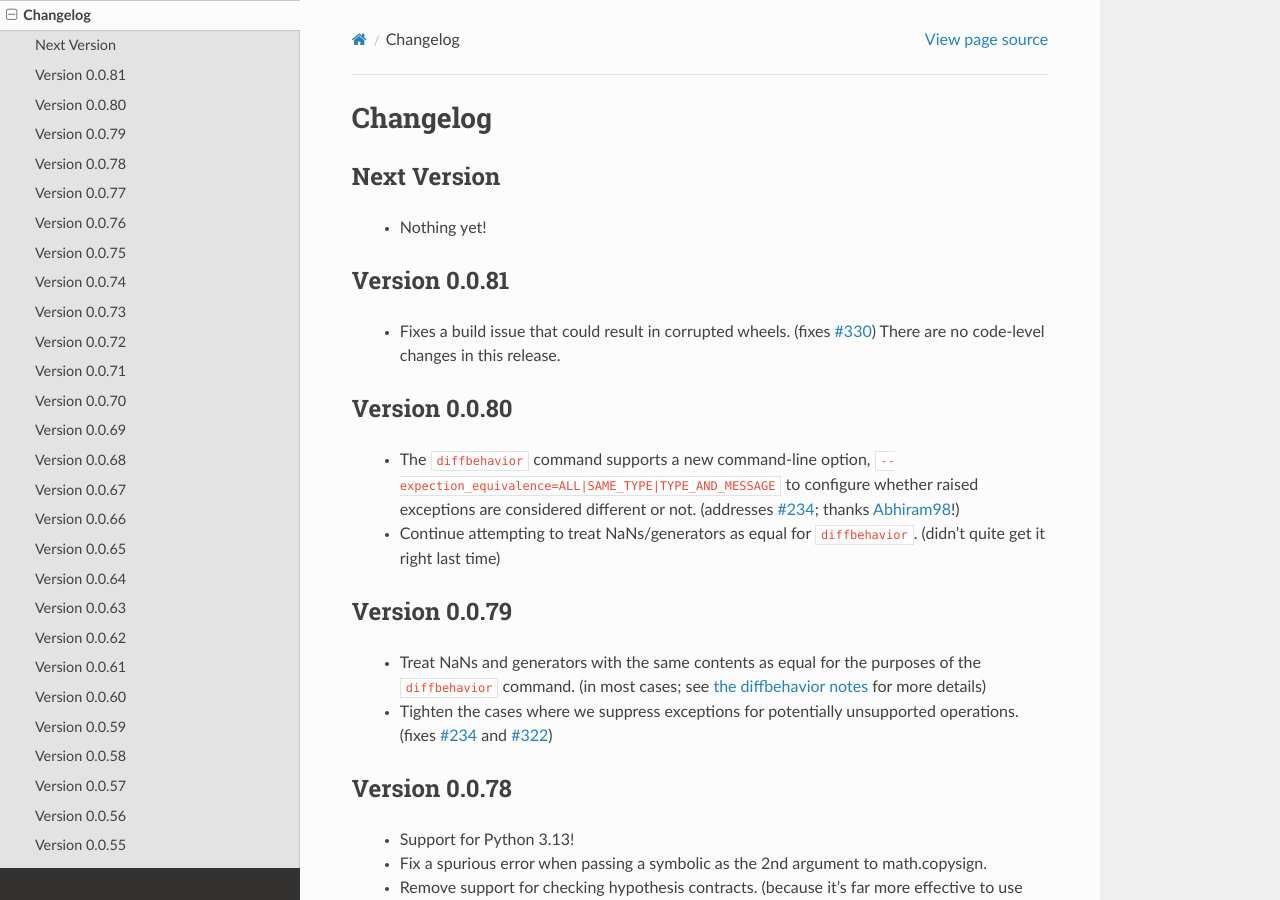
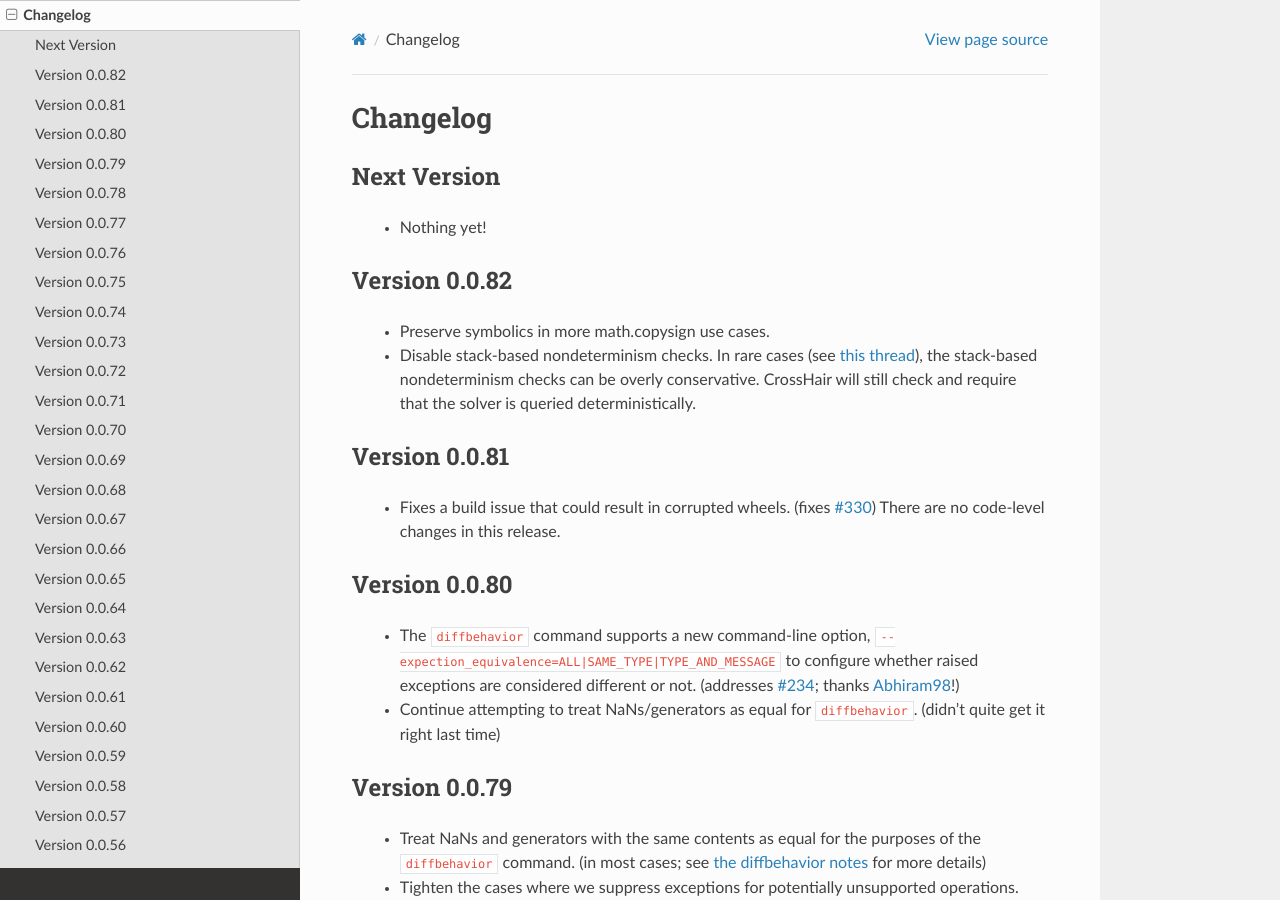
Before and after one commit to pschanely/CrossHair, a Sphinx documentation site: the page built from doc/source/changelog.rst, in a window 1280 px wide and 900 px high. Built offline with Sphinx 7.4.7 and the Read the Docs theme 3.1.0, drawn with Linux system fonts in a browser that asks for light colours; the version number is read from the project's files by our own code.

Commit message:
Update changelog

```diff
--- a/doc/source/changelog.rst
+++ b/doc/source/changelog.rst
@@ -8,6 +8,17 @@ Next Version
 
   * Nothing yet!
 
+
+Version 0.0.82
+--------------
+
+  * Preserve symbolics in more math.copysign use cases.
+  * Disable stack-based nondeterminism checks.
+    In rare cases
+    (see `this thread <https://github.com/HypothesisWorks/hypothesis/pull/4034#issuecomment-2606415404>`__),
+    the stack-based nondeterminism checks can be overly conservative.
+    CrossHair will still check and require that the solver is queried
+    deterministically.
 
 Version 0.0.81
 --------------
```
